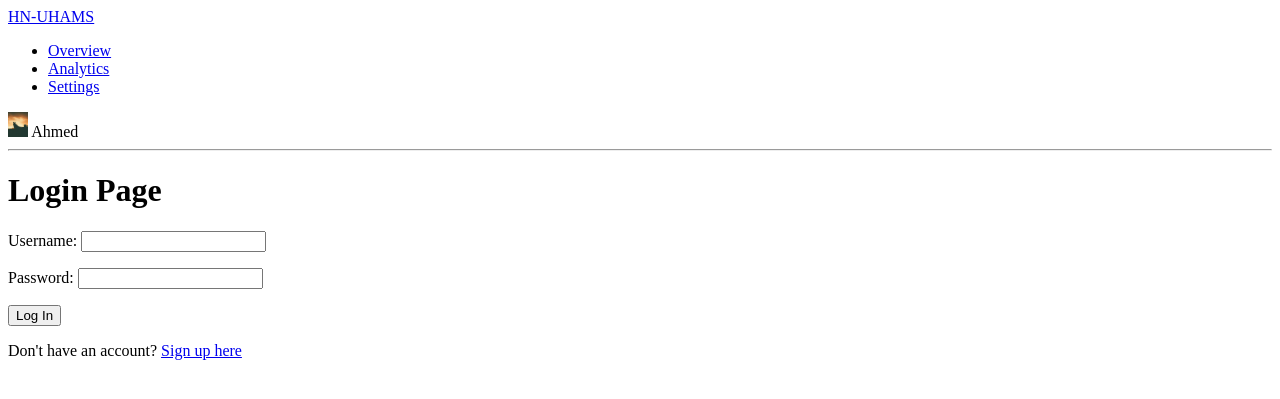
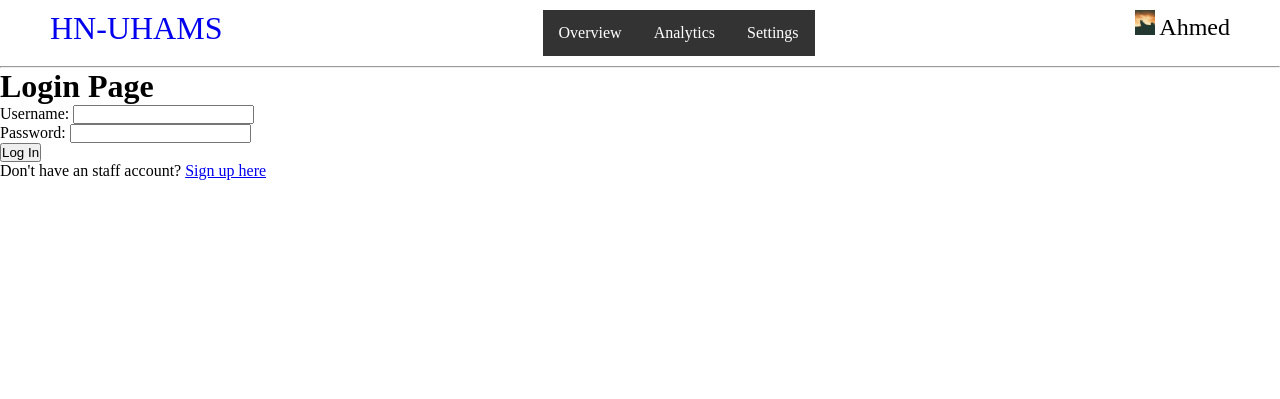
Before and after one commit to sayem-cse-uap/UHAMS_Repo, a Django app: page /login/ in a window 1280 px wide. Shown: the top 399 px of the page. Run offline with Django 5.2, Linux system fonts and the light colour scheme.

Commit message:
user name after login

```diff
--- a/UHAMS/UHAMS/settings.py
+++ b/UHAMS/UHAMS/settings.py
@@ -54,13 +54,13 @@ MIDDLEWARE = [
 ROOT_URLCONF = 'UHAMS.urls'
 
 # Where to send users after a successful login
-LOGIN_REDIRECT_URL = 'dashboard'
+# LOGIN_REDIRECT_URL = 'dashboard'
 
 # Where to send logged-out users
-LOGOUT_REDIRECT_URL = 'login'
+# LOGOUT_REDIRECT_URL = 'login'
 
 # Where @login_required redirects unauthenticated users
-LOGIN_URL = 'login'
+# LOGIN_URL = 'login'
 
 
 TEMPLATES = [
--- a/UHAMS/core/views.py
+++ b/UHAMS/core/views.py
@@ -27,7 +27,10 @@ def custom_login_required(view_func):
 # @login_required
 @custom_login_required
 def dashboard(request):
-    return render(request,'dashboard.html')
+    user_id = request.session.get('user_id')
+    user = User.objects.get(id=user_id)
+
+    return render(request,'dashboard.html', {'user': user})
 
 
 def loginView(request):
--- a/UHAMS/static/css/style.css
+++ b/UHAMS/static/css/style.css
@@ -0,0 +1,45 @@
+*{
+    padding: 0;
+    margin: 0;
+    box-sizing: border-box;
+}
+
+.hospital-name {
+    text-decoration: none;
+    font-size: xx-large;
+}
+
+.user-profile {
+    text-decoration: none;
+    font-size: x-large;
+}
+
+nav {
+    display: flex;
+    justify-content: space-between;
+    margin: 10px 50px 10px 50px;
+}
+
+ul {
+  list-style-type: none;
+  margin: 0;
+  padding: 0;
+  overflow: hidden;
+  background-color: #333333;
+}
+
+ul li {
+  float: left;
+}
+
+ul li a {
+  display: block;
+  color: white;
+  text-align: center;
+  padding: 14px 16px;
+  text-decoration: none;
+}
+
+ul li a:hover {
+  background-color: #111111;
+}
--- a/UHAMS/templates/base.html
+++ b/UHAMS/templates/base.html
@@ -5,11 +5,13 @@
 <head>
     <meta charset="UTF-8">
     <title>{% block title %}title here, replace it in the child file {% endblock %}</title>
+    <link rel="stylesheet" href="{% static 'css/style.css' %}">
 </head>
 <body>
     <header>
-        <a href="#" class="hospital-name">HN-UHAMS</a>
         <nav>
+            <a href="#" class="hospital-name">HN-UHAMS</a>
+
             <ul class="menu">
                 <li><a href="#">Overview</a></li>
                 <li><a href="#">Analytics</a></li>
@@ -29,5 +31,7 @@
         content here, replace it with page's content
         {% endblock %}
     </main>
+
+    <script src="{% static 'js/main.js' %}"></script>
 </body>
 </html>
--- a/UHAMS/templates/login.html
+++ b/UHAMS/templates/login.html
@@ -9,5 +9,5 @@
       {{ form.as_p }}
       <button type="submit">Log In</button>
     </form>
-    <p>Don't have an account? <a href="{% url 'register_staff' %}">Sign up here</a></p>
+    <p>Don't have an staff account? <a href="{% url 'register_staff' %}">Sign up here</a></p>
 {% endblock %}
```
Also changed, not shown: UHAMS/templates/dashboard.html (+4 -3 lines), UHAMS/db.sqlite3.
